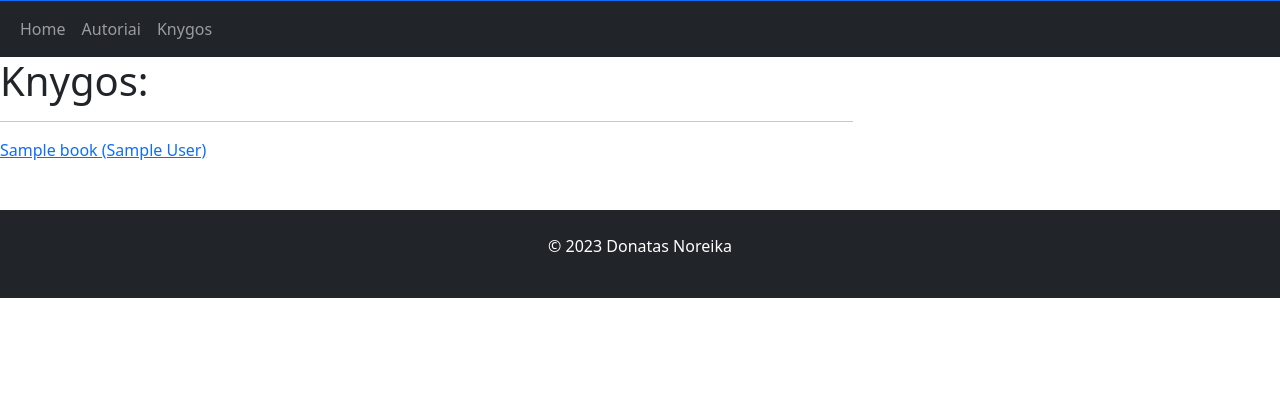
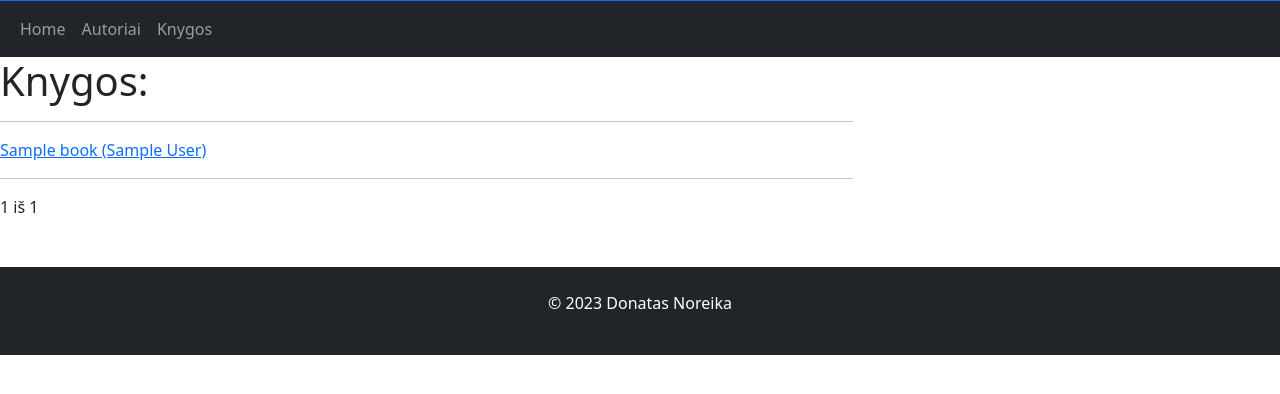
Before and after one commit to DonatasNoreika/biblioteka_2023_01, a Django app: page /library/books/ in a window 1280 px wide. Shown: the part 255-649 px from the top of the page. Run offline with Django 4.2, Linux system fonts and the light colour scheme; tables that the repository leaves empty hold one stand-in row (values such as "Sample post").

Commit message:
6: įdėtas knygų puslapiavimas

```diff
--- a/mysite/library/templates/books.html
+++ b/mysite/library/templates/books.html
@@ -8,4 +8,23 @@
 <hr>
 <p><a href="{{ book.id }}">{{ book }}</a></p>
 {% endfor %}
+<hr>
+  <div class="pagination">
+    <span class="step-links">
+        {% if page_obj.has_previous %}
+            <a href="?page=1">&laquo; pirmas</a>
+            <a href="?page={{ page_obj.previous_page_number }}">atgal</a>
+        {% endif %}
+
+        <span class="current">
+            {{ page_obj.number }} iš {{ page_obj.paginator.num_pages }}
+        </span>
+
+        {% if page_obj.has_next %}
+            <a href="?page={{ page_obj.next_page_number }}">pirmyn</a>
+            <a href="?page={{ page_obj.paginator.num_pages }}">paskutinis &raquo;</a>
+        {% endif %}
+    </span>
+</div>
+
 {% endblock %}
--- a/mysite/library/views.py
+++ b/mysite/library/views.py
@@ -37,6 +37,7 @@ def author(request, author_id):
 
 class BookListView(generic.ListView):
     model = Book
+    paginate_by = 4
     template_name = 'books.html'
     context_object_name = "books"
 
```
